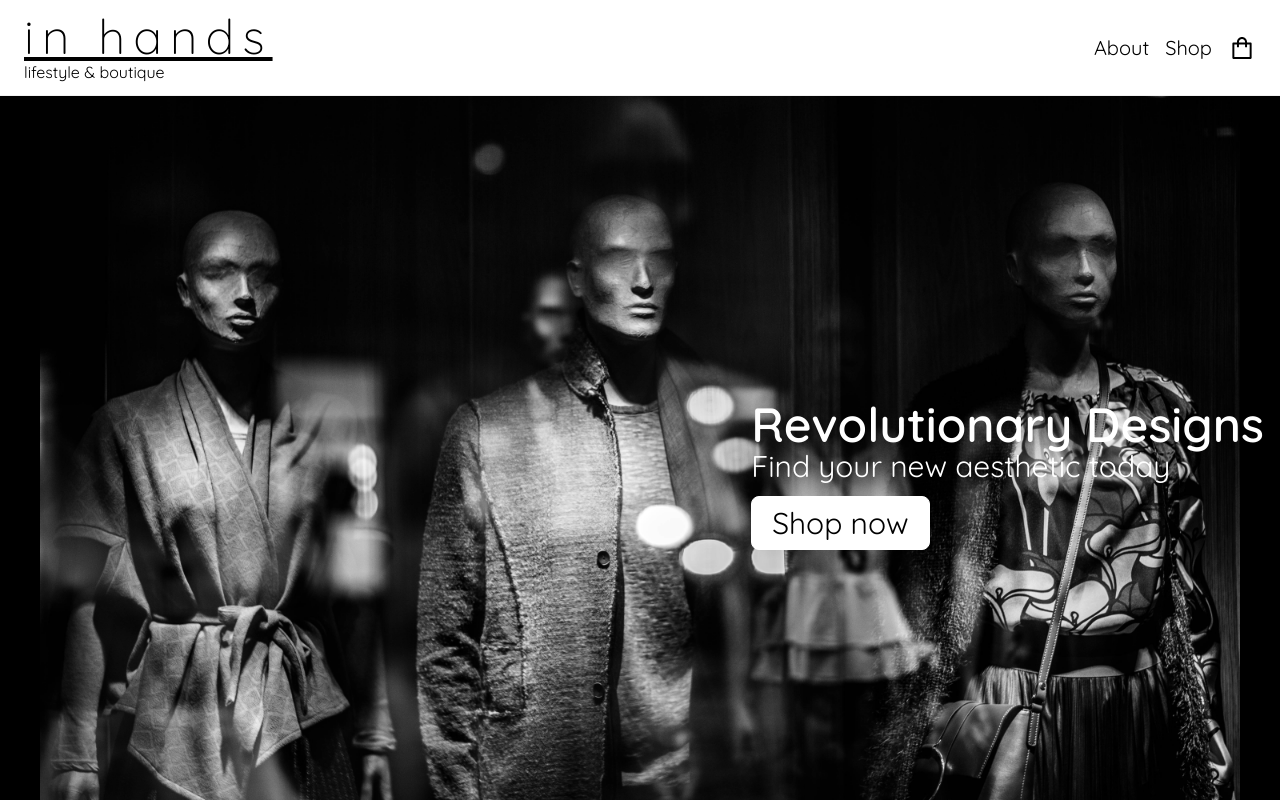
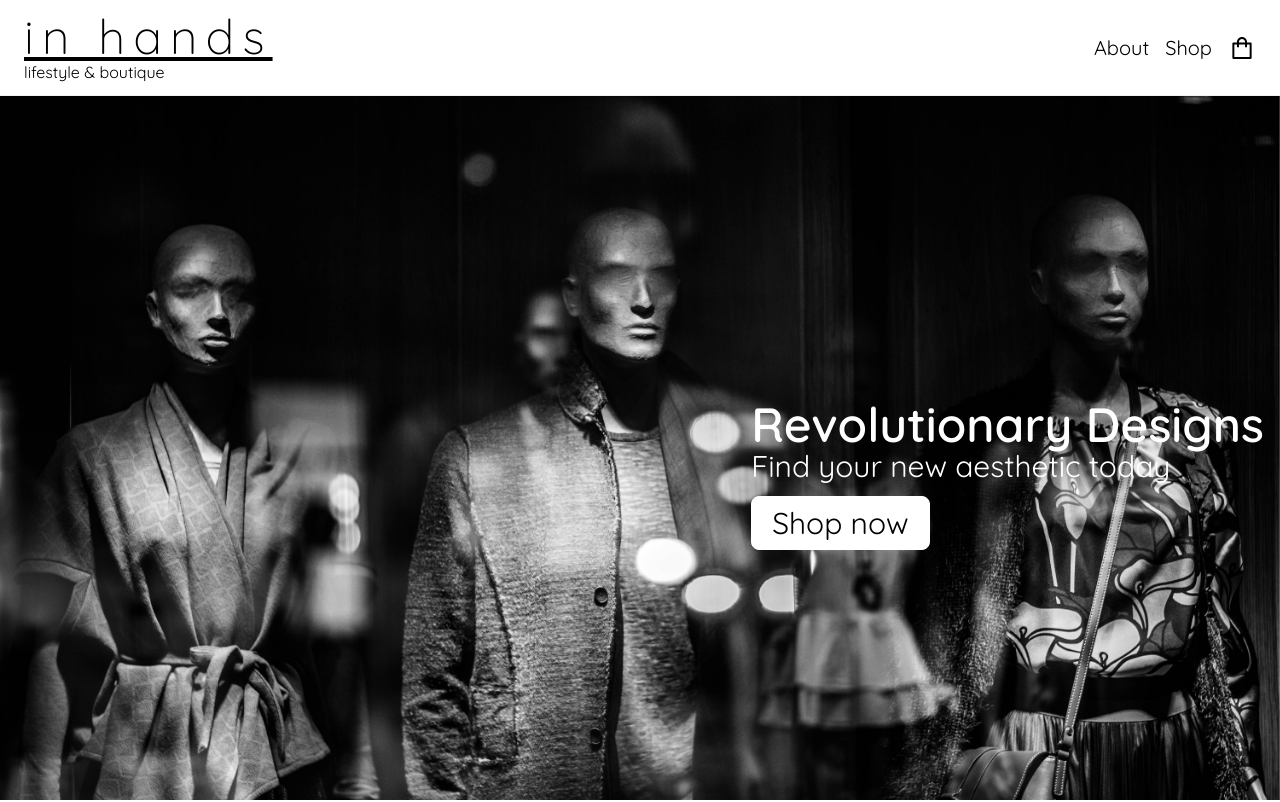
Before and after one commit to Stillwell-C/shoppingCart, a React (Create React App) app: page / in a window 1280 px wide. Shown: the top 802 px of the page. Built offline with nearby package versions, Linux system fonts and the light colour scheme.

Commit message:
Change img size for xl screens

```diff
--- a/src/components/About.tsx
+++ b/src/components/About.tsx
@@ -8,7 +8,7 @@ const About = () => {
       <div className='w-full bg-black -z-10 fixed top-0 left-0'>
         <img
           src={aboutBackground}
-          className='h-screen w-auto object-cover object-center mx-auto'
+          className='h-screen w-auto object-cover object-center mx-auto xl:w-screen xl:h-auto'
           alt=''
         />
       </div>
--- a/src/components/Home.tsx
+++ b/src/components/Home.tsx
@@ -16,7 +16,7 @@ const Home = () => {
       <div className='w-full bg-black -z-10 fixed top-0 left-0'>
         <img
           src={homeBackground}
-          className='h-screen w-auto object-cover object-center mx-auto'
+          className='h-screen w-auto object-cover object-center mx-auto xl:w-screen xl:h-auto'
           alt=''
         />
       </div>
```
